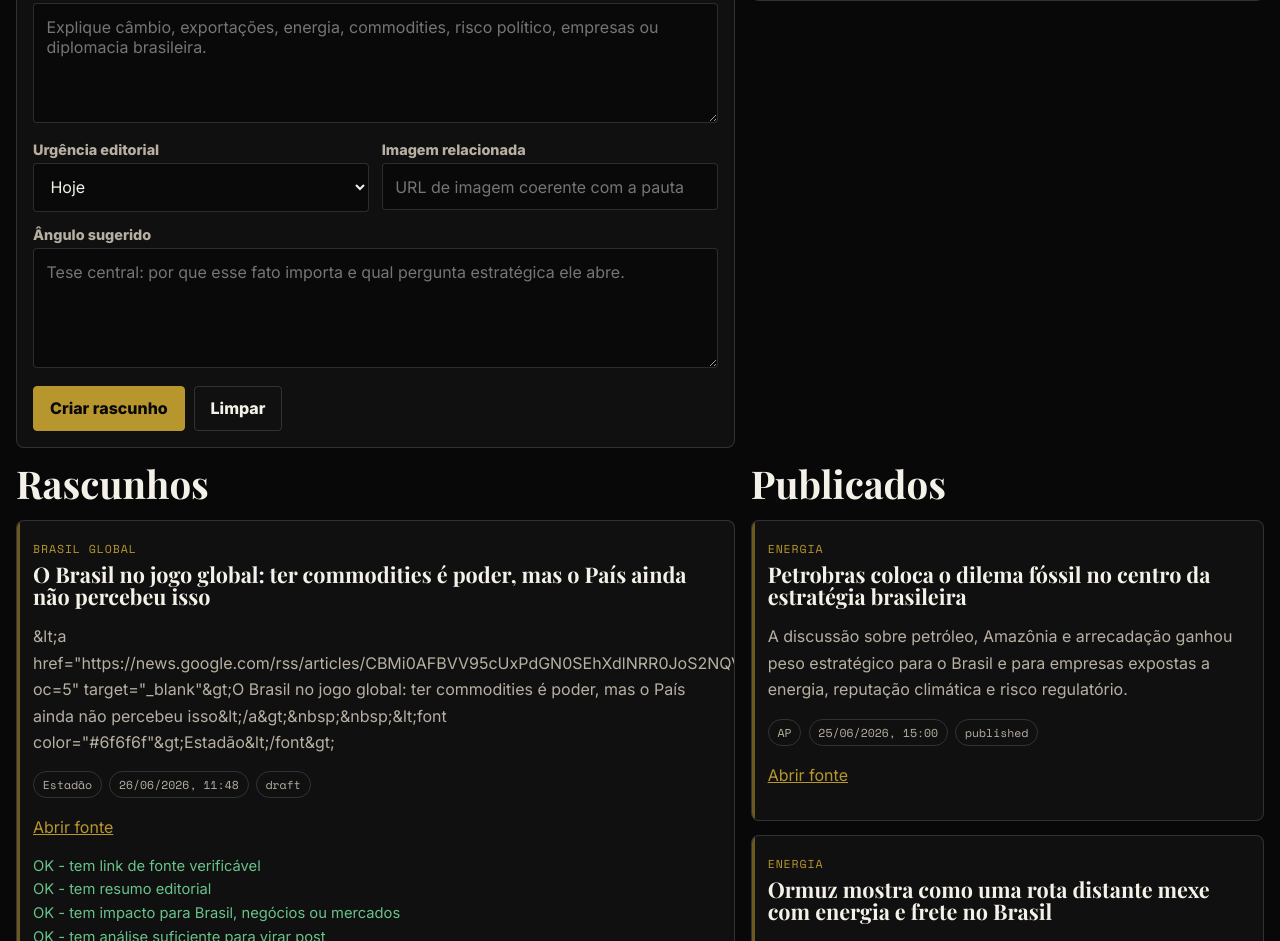
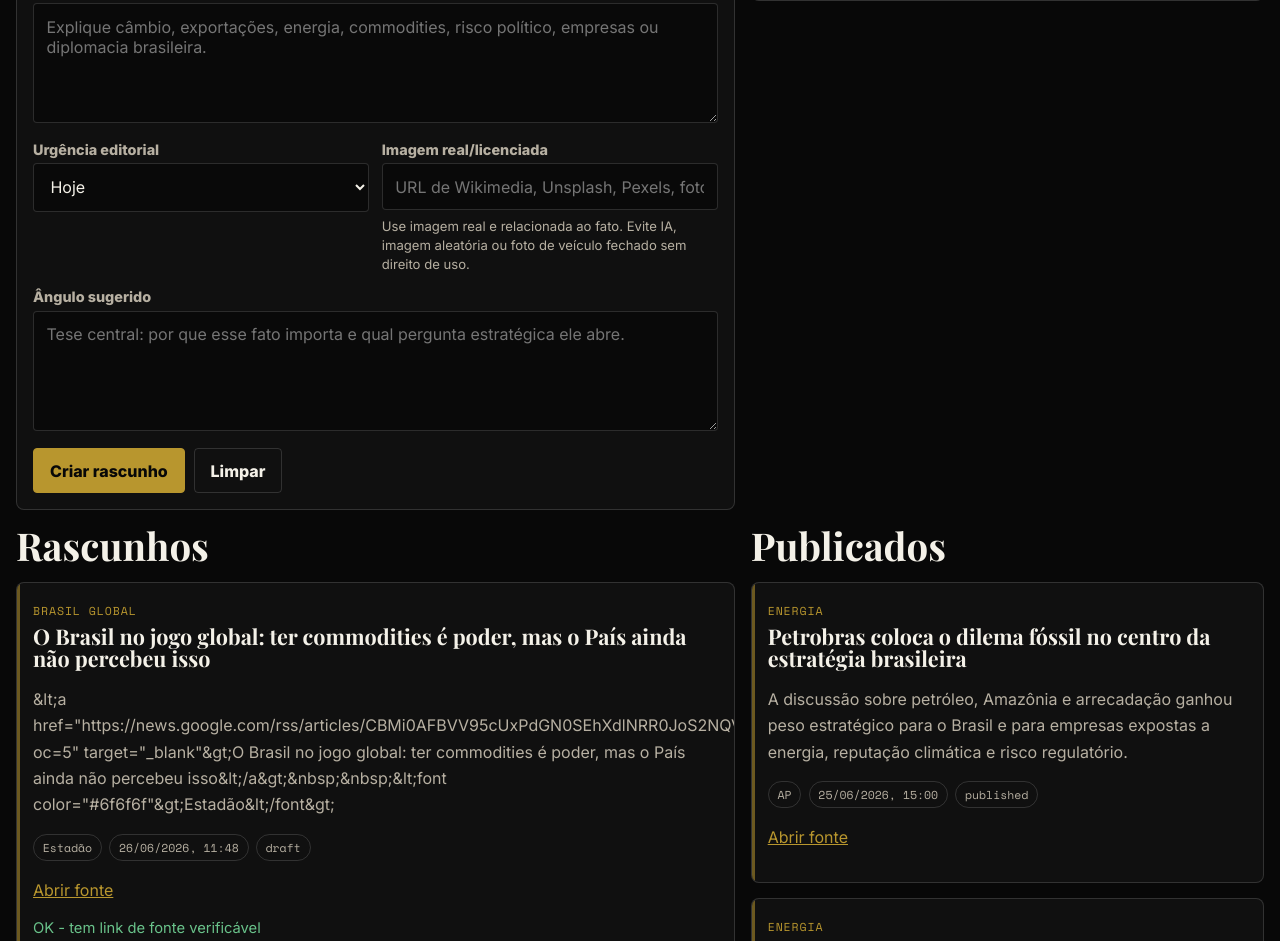
Before and after one commit to vailatiguilherme175/power-and-trade-auto, a website: page admin.html in a window 1280 px wide. Shown: the part 1139-2080 px from the top of the page. Drawn offline with nearby package versions, Linux system fonts and the light colour scheme.

Commit message:
Clarify image sourcing rules

```diff
--- a/admin.html
+++ b/admin.html
@@ -86,6 +86,13 @@
       color: var(--muted);
       font-size: .9rem;
       font-weight: 700;
+    }
+
+    .field-help {
+      margin: -.45rem 0 .9rem;
+      color: var(--muted);
+      font-size: .82rem;
+      line-height: 1.45;
     }
 
     .wrap {
@@ -322,8 +329,9 @@
             </select>
           </div>
           <div>
-            <label for="image">Imagem relacionada</label>
-            <input id="image" type="url" placeholder="URL de imagem coerente com a pauta" />
+            <label for="image">Imagem real/licenciada</label>
+            <input id="image" type="url" placeholder="URL de Wikimedia, Unsplash, Pexels, foto oficial ou press kit" />
+            <p class="field-help">Use imagem real e relacionada ao fato. Evite IA, imagem aleatória ou foto de veículo fechado sem direito de uso.</p>
           </div>
           <div class="full">
             <label for="angle">Ângulo sugerido</label>
```
